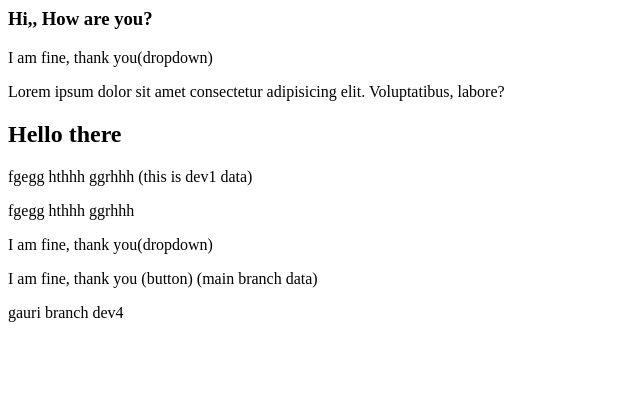
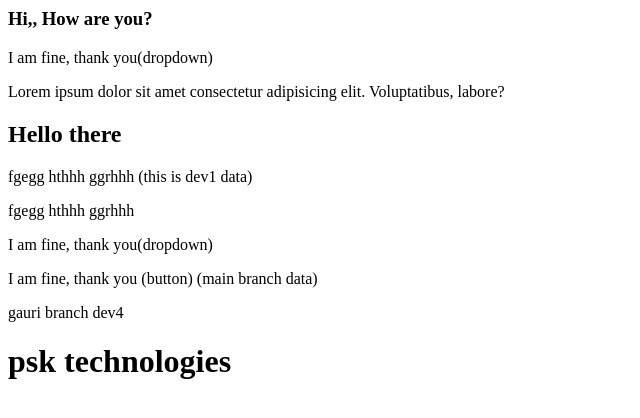
Before and after one commit to gauri554/techrepo, a plain HTML site: page techrepo/index.html in a window 1280 px wide. Shown: the whole page, without its empty margins (0-640 px from the left). Drawn offline with Linux system fonts and the light colour scheme.

Commit message:
h1 tag added

```diff
--- a/techrepo/index.html
+++ b/techrepo/index.html
@@ -13,3 +13,4 @@
 
 <p>I am fine, thank you (button) (main branch data)</p>
 <p>gauri branch dev4</p>
+<h1>psk technologies</h1>
```
